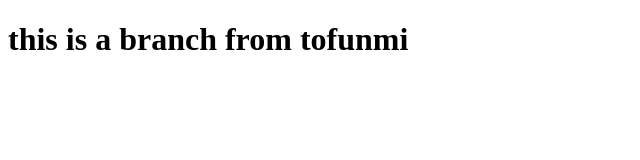
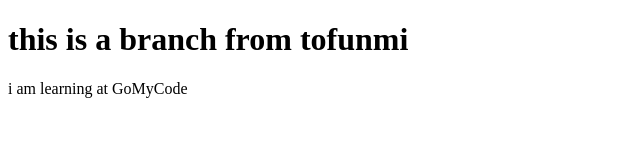
Before and after one commit to anthizy/gomycode, a plain HTML site: page index.html in a window 1280 px wide. Shown: the whole page, without its empty margins (0-640 px from the left). Drawn offline with Linux system fonts and the light colour scheme.

Commit message:
added paragraph

```diff
--- a/index.html
+++ b/index.html
@@ -7,5 +7,6 @@
 </head>
 <body>
         <h1>this is a branch from tofunmi</h1>
+        <p>i am learning at GoMyCode</p>
 </body>
 </html>
```
